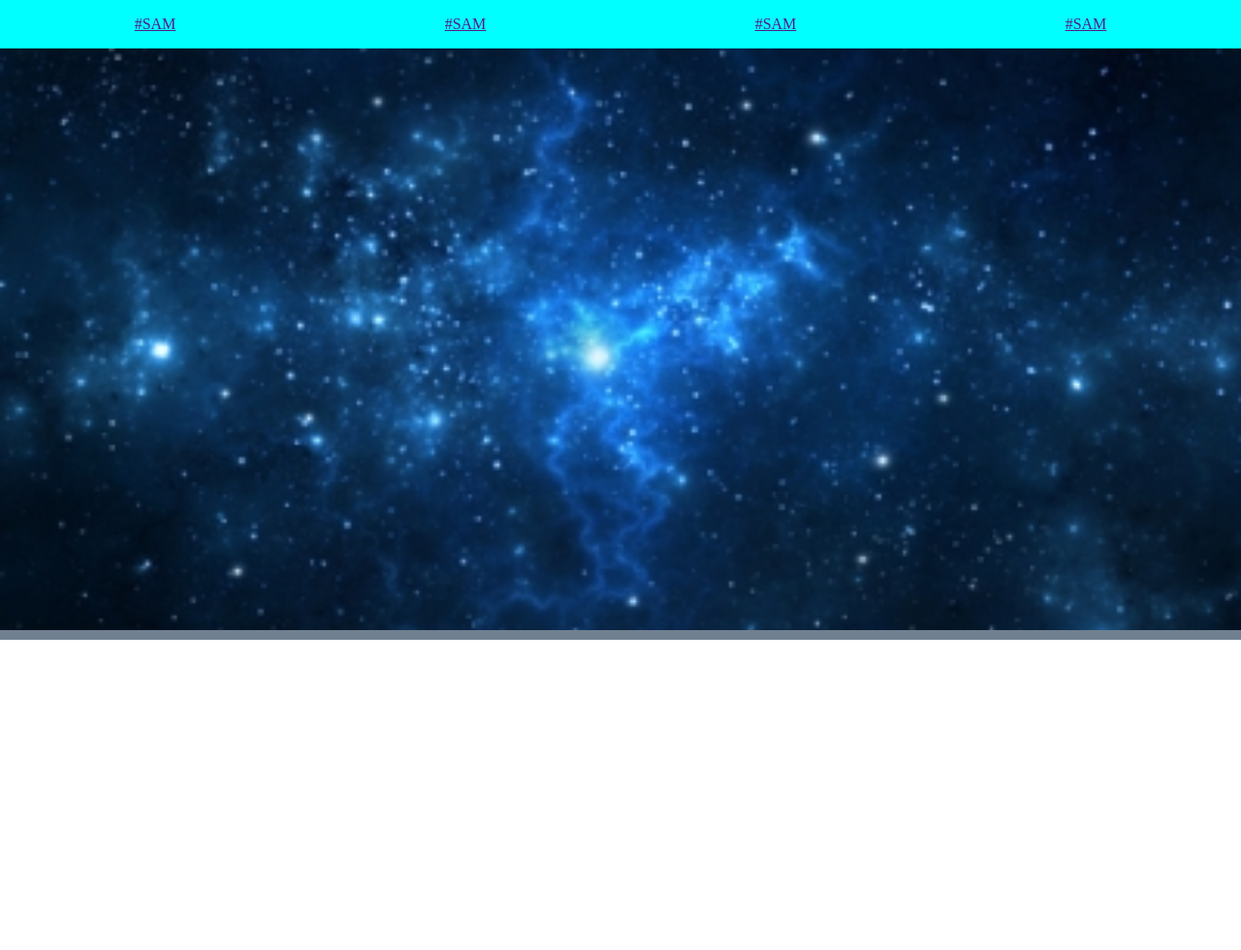
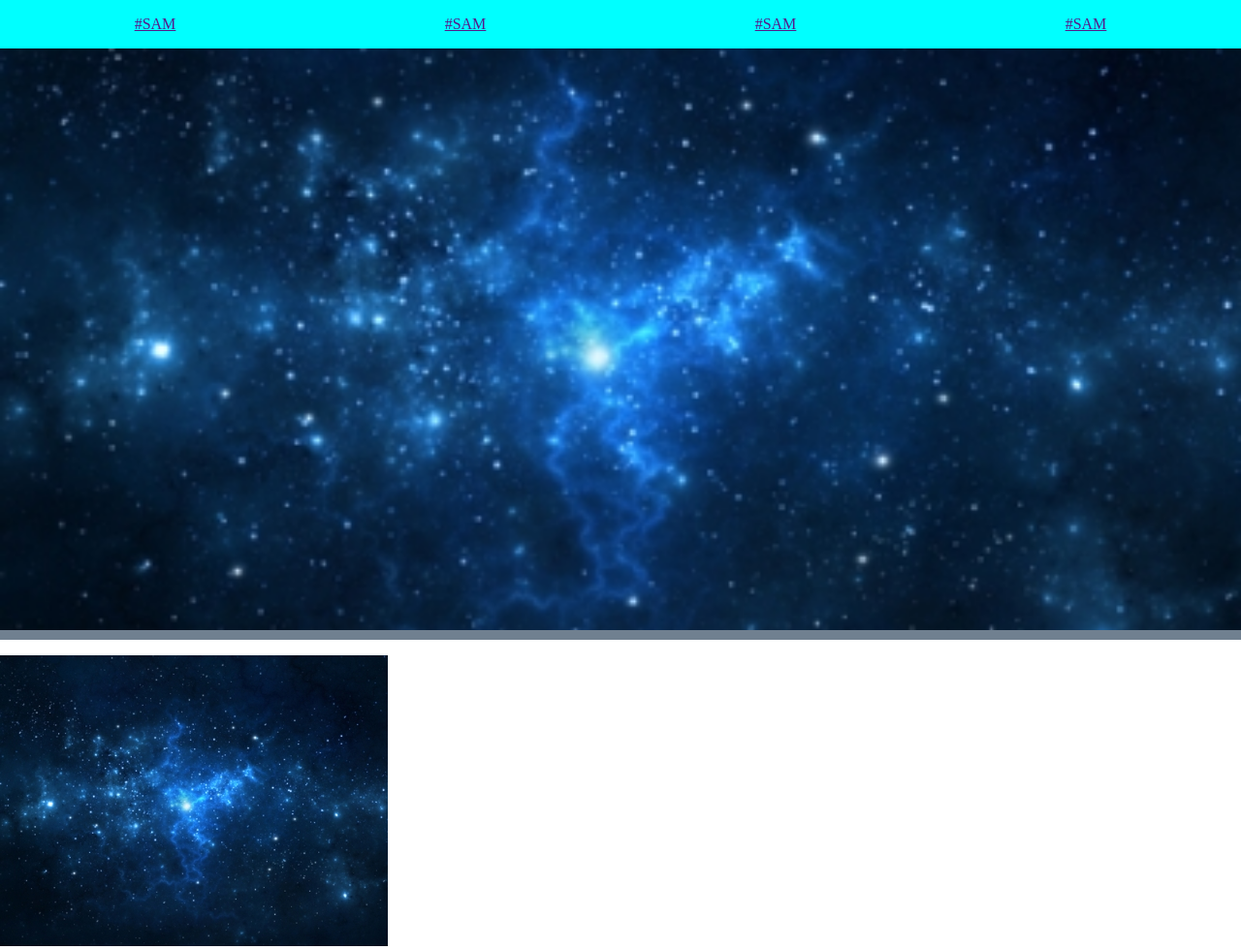
Before and after one commit to 77samara11/205-display, a plain HTML site: page index.html in a window 1280 px wide. Shown: the whole page at 97% size. Before the commit the page ends 800 px from the top, so only its background shows below. Drawn offline with Linux system fonts and the light colour scheme.

```diff
--- a/index.html
+++ b/index.html
@@ -16,5 +16,10 @@
         <a href="">#SAM</a>
     </nav>
     <header></header>
+
+    <div>
+        <p></p>
+        <img src="universo.jpg" alt="UVS">
+    </div>
 </body>
 </html>
--- a/style.css
+++ b/style.css
@@ -23,3 +23,7 @@ header{
     background-position: center;
     border-bottom: 10px slategray solid
 }
+
+div{
+
+}
```
